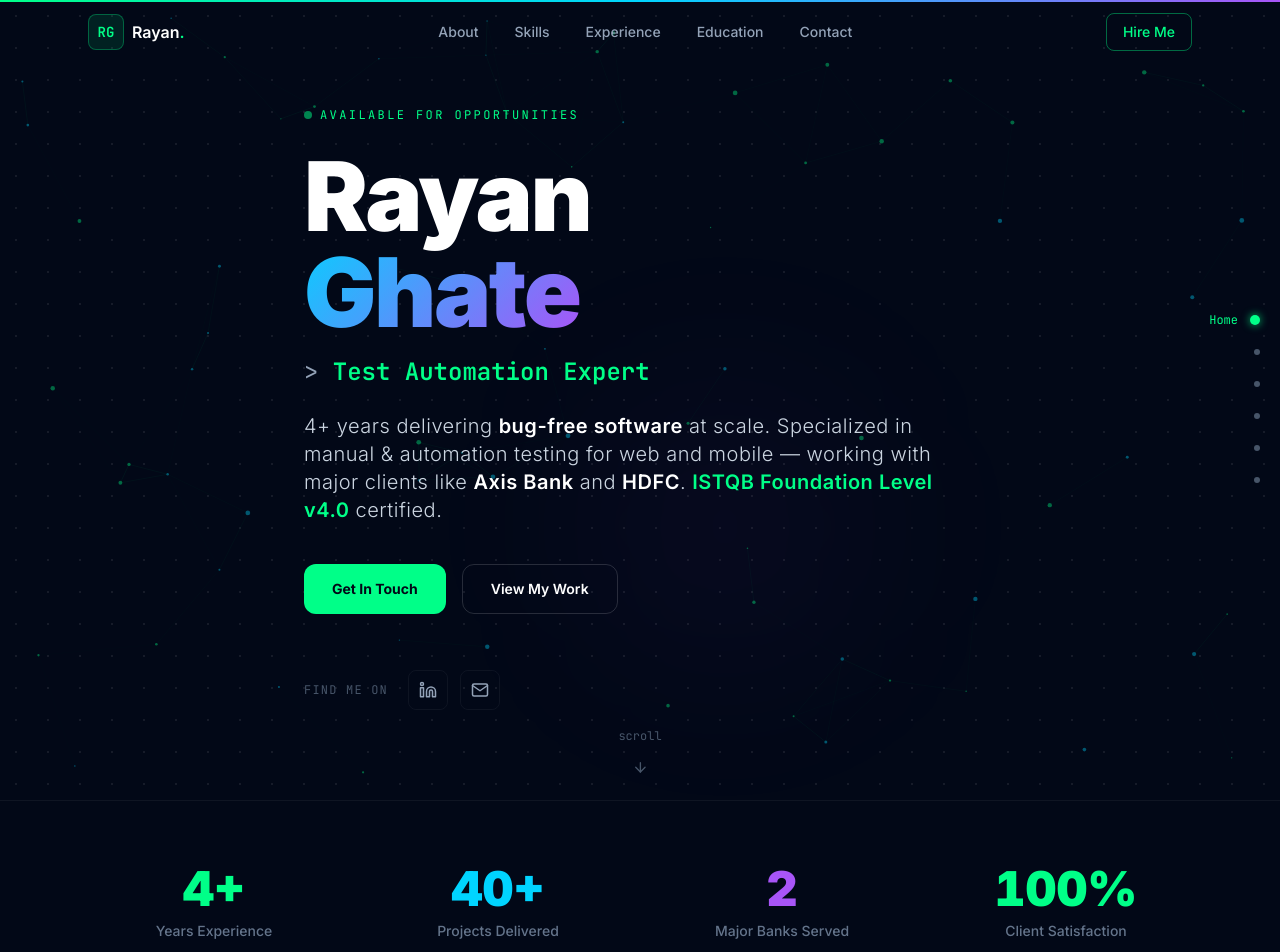
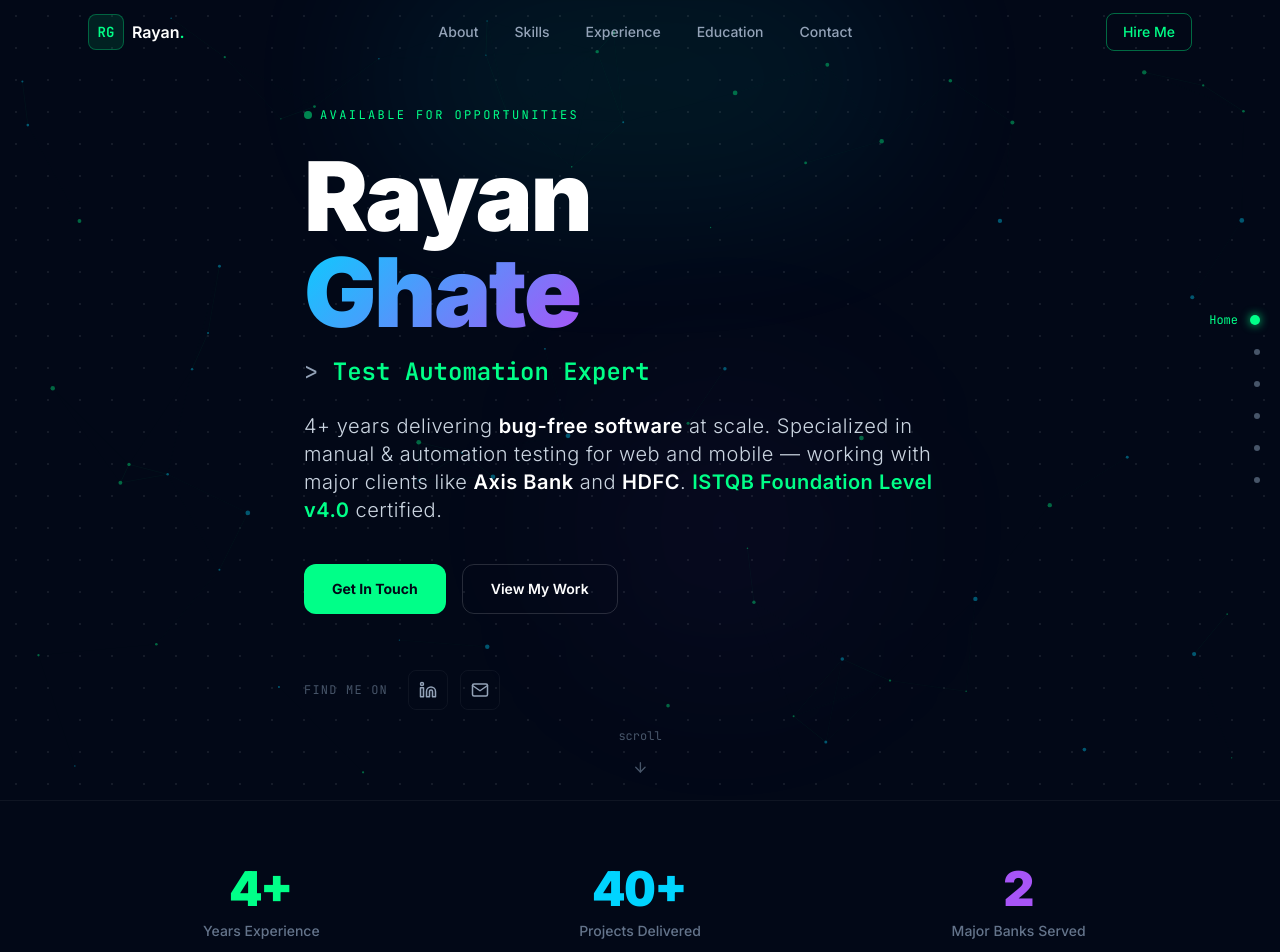
Before and after one commit to rg12/rayan-portfolio, a React (Vite) app: page / in a window 1280 px wide. Shown: the top 952 px of the page. Built offline with nearby package versions, Linux system fonts and the light colour scheme.

Commit message:
Remove 100% stat, add Cipla to Graphene exp, replace scroll bar with ambient glow

```diff
--- a/src/components/Experience.jsx
+++ b/src/components/Experience.jsx
@@ -29,12 +29,13 @@ const jobs = [
     current: false,
     bullets: [
       'Executed manual testing across 40+ projects — analyzing requirements and designing test case scenarios for web desktop dashboards.',
+      'Worked with Cipla on testing pharmaceutical digital platforms — validating drug information systems, patient management workflows, and compliance-critical data flows.',
       'Covered the full spectrum of testing methodologies: sanity, regression, smoke, system, and integration testing.',
       'Ensured product compliance with functional requirements, delivering each testing environment with minimal deviations from client specs.',
       'Built and maintained dashboards in Power BI, QlikView, and Tableau to visualize testing results and defect metrics for stakeholders.',
       'Collaborated within Agile teams — sprint planning, daily stand-ups, and retrospectives — ensuring continuous delivery of quality products.',
     ],
-    tags: ['Manual Testing', 'Power BI', 'QlikView', 'Tableau', 'Agile/Scrum', 'Health Tech'],
+    tags: ['Manual Testing', 'Power BI', 'QlikView', 'Tableau', 'Agile/Scrum', 'Health Tech', 'Pharma (Cipla)'],
   },
 ]
 
--- a/src/components/ScrollProgress.jsx
+++ b/src/components/ScrollProgress.jsx
@@ -1,28 +1,30 @@
 import { useEffect, useState } from 'react'
-import { motion, useScroll, useSpring } from 'framer-motion'
+import { motion, useScroll, useTransform, useSpring } from 'framer-motion'
+
 
 const sections = [
-  { id: 'home', label: 'Home' },
-  { id: 'about', label: 'About' },
-  { id: 'skills', label: 'Skills' },
+  { id: 'home',       label: 'Home' },
+  { id: 'about',      label: 'About' },
+  { id: 'skills',     label: 'Skills' },
   { id: 'experience', label: 'Experience' },
-  { id: 'education', label: 'Education' },
-  { id: 'contact', label: 'Contact' },
+  { id: 'education',  label: 'Education' },
+  { id: 'contact',    label: 'Contact' },
 ]
 
 export default function ScrollProgress() {
   const { scrollYProgress } = useScroll()
-  const scaleX = useSpring(scrollYProgress, { stiffness: 200, damping: 30 })
+
+  // Glow moves from 10vh at top → 80vh at bottom
+  const rawY = useTransform(scrollYProgress, [0, 1], ['10vh', '78vh'])
+  const glowY = useSpring(rawY, { stiffness: 60, damping: 20 })
+
+
   const [active, setActive] = useState('home')
 
   useEffect(() => {
     const observer = new IntersectionObserver(
-      (entries) => {
-        entries.forEach(entry => {
-          if (entry.isIntersecting) setActive(entry.target.id)
-        })
-      },
-      { threshold: 0.4 }
+      entries => entries.forEach(e => { if (e.isIntersecting) setActive(e.target.id) }),
+      { threshold: 0.35 }
     )
     sections.forEach(s => {
       const el = document.getElementById(s.id)
@@ -31,20 +33,27 @@ export default function ScrollProgress() {
     return () => observer.disconnect()
   }, [])
 
-  const scrollTo = (id) => {
-    const el = document.getElementById(id)
-    if (el) el.scrollIntoView({ behavior: 'smooth' })
-  }
+  const scrollTo = id => document.getElementById(id)?.scrollIntoView({ behavior: 'smooth' })
 
   return (
     <>
-      {/* Top scroll progress bar */}
+      {/* Scroll-reactive ambient glow orb — drifts down the page as you scroll */}
       <motion.div
-        style={{ scaleX, transformOrigin: '0%' }}
-        className="fixed top-0 left-0 right-0 h-[2px] z-[100] bg-gradient-to-r from-neon-green via-neon-blue to-neon-purple"
-      />
+        style={{ top: glowY }}
+        className="fixed left-1/2 -translate-x-1/2 -translate-y-1/2 pointer-events-none z-0"
+        aria-hidden
+      >
+        <div
+          className="w-[560px] h-[280px] rounded-full"
+          style={{
+            background: 'radial-gradient(ellipse, #00ff88 0%, #00d4ff 55%, transparent 100%)',
+            filter: 'blur(80px)',
+            opacity: 0.07,
+          }}
+        />
+      </motion.div>
 
-      {/* Right-side section dots */}
+      {/* Right-side section dot navigator */}
       <nav className="fixed right-5 top-1/2 -translate-y-1/2 z-50 hidden lg:flex flex-col gap-4">
         {sections.map(s => (
           <button
@@ -53,21 +62,18 @@ export default function ScrollProgress() {
             aria-label={s.label}
             className="group flex items-center gap-2 justify-end"
           >
-            {/* Label tooltip */}
-            <span className={`text-xs font-mono opacity-0 group-hover:opacity-100 transition-all duration-200 pr-1 ${
-              active === s.id ? 'text-neon-green opacity-100' : 'text-slate-400'
+            <span className={`text-xs font-mono transition-all duration-200 pr-1 ${
+              active === s.id
+                ? 'opacity-100 text-neon-green'
+                : 'opacity-0 group-hover:opacity-100 text-slate-400'
             }`}>
               {s.label}
             </span>
-
-            {/* Dot */}
-            <span
-              className={`block rounded-full transition-all duration-300 ${
-                active === s.id
-                  ? 'w-2.5 h-2.5 bg-neon-green shadow-[0_0_8px_rgba(0,255,136,0.8)]'
-                  : 'w-1.5 h-1.5 bg-slate-600 group-hover:bg-slate-400'
-              }`}
-            />
+            <span className={`block rounded-full transition-all duration-300 ${
+              active === s.id
+                ? 'w-2.5 h-2.5 bg-neon-green shadow-[0_0_10px_rgba(0,255,136,0.9)]'
+                : 'w-1.5 h-1.5 bg-slate-600 group-hover:bg-slate-400'
+            }`} />
           </button>
         ))}
       </nav>
--- a/src/components/Stats.jsx
+++ b/src/components/Stats.jsx
@@ -6,7 +6,6 @@ const stats = [
   { value: 4, suffix: '+', label: 'Years Experience', color: 'text-neon-green' },
   { value: 40, suffix: '+', label: 'Projects Delivered', color: 'text-neon-blue' },
   { value: 2, suffix: '', label: 'Major Banks Served', color: 'text-neon-purple' },
-  { value: 100, suffix: '%', label: 'Client Satisfaction', color: 'text-neon-green' },
 ]
 
 function Counter({ end, suffix, color, inView }) {
@@ -42,7 +41,7 @@ export default function Stats() {
   return (
     <section ref={ref} className="py-16 border-y border-white/5">
       <div className="max-w-6xl mx-auto px-6">
-        <div className="grid grid-cols-2 md:grid-cols-4 gap-8">
+        <div className="grid grid-cols-1 sm:grid-cols-3 gap-8">
           {stats.map((stat, i) => (
             <motion.div
               key={stat.label}
```
